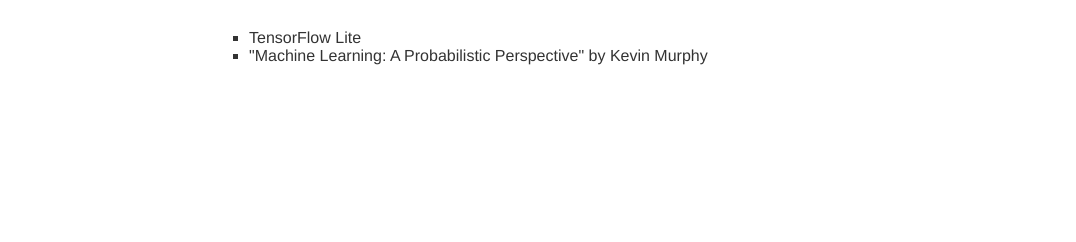
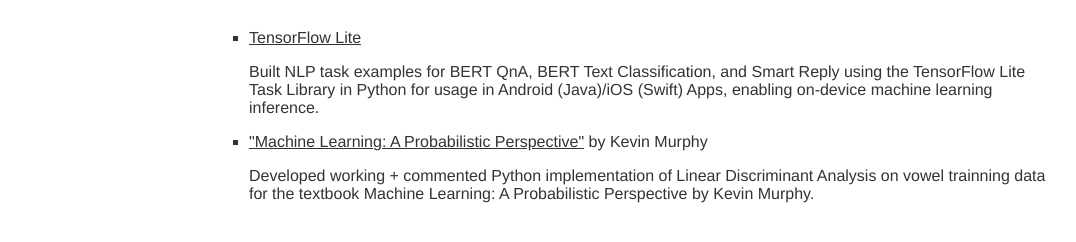
Before and after one commit to khanshehjad/khanshehjad.github.io, a plain HTML site: page opensource/index.html in a window 1280 px wide. Shown: the part 158-400 px from the top of the page, without its empty margins (6-1082 px from the left). Drawn offline with Linux system fonts and the light colour scheme.

Commit message:
Update index.html

```diff
--- a/opensource/index.html
+++ b/opensource/index.html
@@ -54,8 +54,10 @@
 <div class="cont">
     <h1>Open Source contributions</h1>
     <ul>
-        <li>TensorFlow Lite</li>
-        <li>"Machine Learning: A Probabilistic Perspective" by Kevin Murphy</li>
+        <li><a href="https://github.com/tensorflow/examples">TensorFlow Lite</a></li>
+		<p>Built NLP task examples for BERT QnA, BERT Text Classification, and Smart Reply using the TensorFlow Lite Task Library in Python for usage in Android (Java)/iOS (Swift) Apps, enabling on-device machine learning inference.</p>
+        <li><a href="https://github.com/probml/pyprobml">"Machine Learning: A Probabilistic Perspective"</a> by Kevin Murphy</li>
+		<p>Developed working + commented Python implementation of Linear Discriminant Analysis on vowel trainning data for the textbook Machine Learning: A Probabilistic Perspective by Kevin Murphy.</p>
     </ul>
 </div>
 
```
